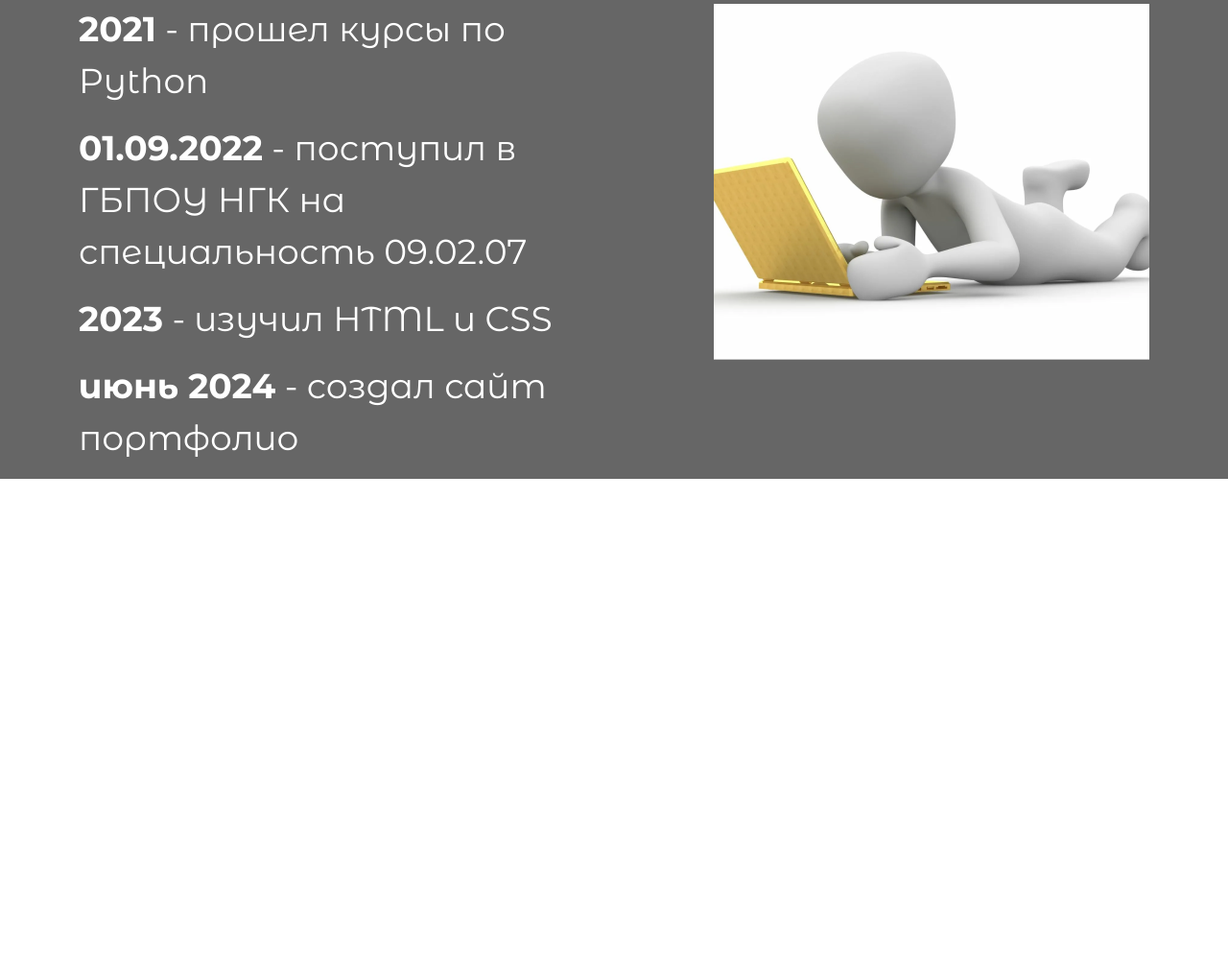
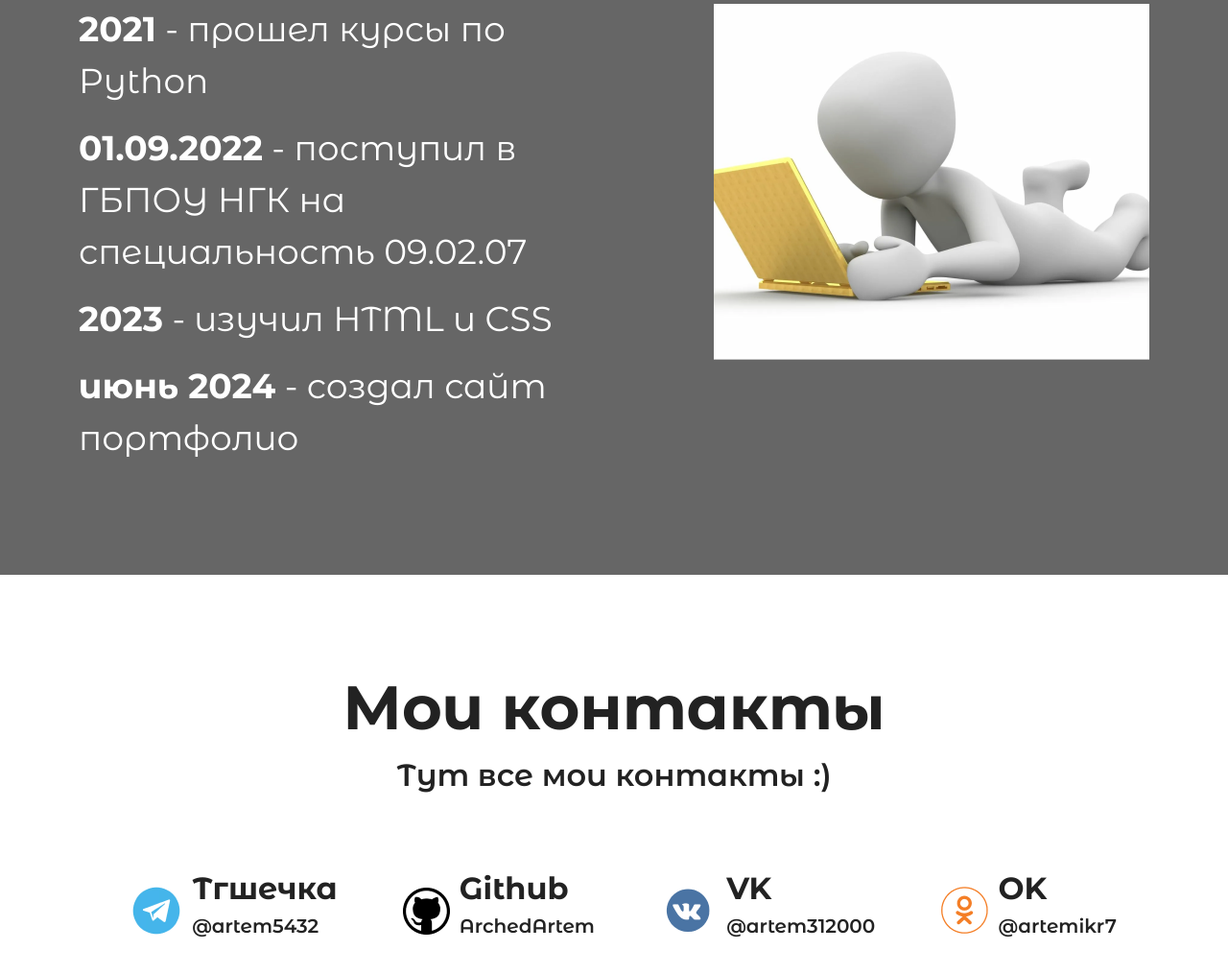
Before and after one commit to ArchedArtem/My-My, a plain HTML site: page index.html in a window 1280 px wide. Shown: the part 3242-4257 px from the top of the page at 96% size. Before the commit the page ends 3741 px from the top, so only its background shows below. Drawn offline with nearby package versions, Linux system fonts and the light colour scheme.

Commit message:
Создан блок Контакты

```diff
--- a/index.html
+++ b/index.html
@@ -161,6 +161,49 @@
                 </div>
             </div>
         </div>
+
+        <div class="contacts">
+            <div class="container">
+                <center>
+                    <h2>Мои контакты</h2>
+                    <p class="p-contact">Тут все мои контакты :)</p>
+                </center>
+
+                <div class="icons">
+                    <div class="icon icon-tg">
+                        <img src="./img/tg.png" alt="">
+                        <div class="text">
+                            <p class="top">Тгшечка</p>
+                            <p class="bottom">@artem5432</p>
+                        </div>
+                    </div>
+
+                    <div class="icon">
+                        <img src="./img/git.png" alt="">
+                        <div class="text">
+                            <p class="top">Github</p>
+                            <p class="bottom">ArchedArtem</p>
+                        </div>
+                    </div>
+
+                    <div class="icon">
+                        <img src="./img/vk.png" alt="">
+                        <div class="text">
+                            <p class="top">VK</p>
+                            <p class="bottom">@artem312000</p>
+                        </div>
+                    </div>
+
+                    <div class="icon">
+                        <img src="./img/ok.png" alt="">
+                        <div class="text">
+                            <p class="top">OK</p>
+                            <p class="bottom">@artemikr7</p>
+                        </div>
+                    </div>
+                </div>
+            </div>
+        </div>
     </main>
 </body>
 
--- a/style/style.css
+++ b/style/style.css
@@ -238,6 +238,7 @@ a {
 .carrier{
     margin-top: 100px;
     padding-top: 100px;
+    padding-bottom: 100px;
     background-color: #666666;
 }
 
@@ -258,7 +259,7 @@ a {
 }
 
 .carrier .container .text .textt span{
-    font-family: 'Bold';
+    font-family: 'Bold', sans-serif;
 }
 
 .carrier .container .text{
@@ -272,3 +273,53 @@ a {
     width: 454px;
     height: 370.67px;
 }
+
+.contacts{
+    margin-top: 100px;
+}
+
+.contacts h2{
+    font-family: 'Bold', sans-serif;
+    color: #222222;
+    font-size: 64px;
+}
+
+.contacts .p-contact{
+    font-family: 'SemiBold', sans-serif;
+    color: #222222;
+    font-size: 32px;
+}
+
+.contacts .container .icons{
+    margin-top: 70px;
+    margin-bottom: 100px;
+    display: flex;
+    justify-content: space-around;
+}
+
+.contacts .container .icons .icon{
+    display: flex;
+    justify-content: space-between;
+    align-items: center;
+}
+
+.contacts .container .icons .icon img{
+    margin-right: 10px;
+}
+
+.contacts .container .icons .icon-tg img{
+    margin-right: -10px;
+}
+
+.contacts .container .icons .icon .text .top{
+    font-family: 'Bold', sans-serif;
+    font-size: 32px;
+    color: #222222;
+    margin-bottom: 0;
+}
+
+.contacts .container .icons .icon .text .bottom{
+    font-family: 'SemiBold', sans-serif;
+    font-size: 20px;
+    color: #222222;
+}
```
Also changed, not shown: img/git.png (added), img/ok.png (added), img/tg.png (added), img/vk.png (added).
